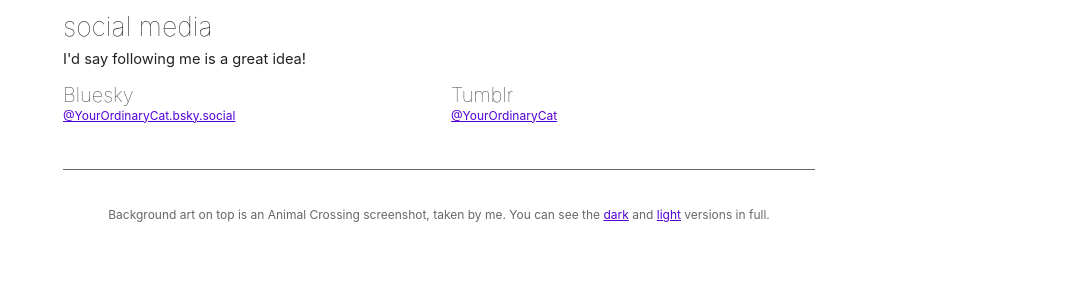
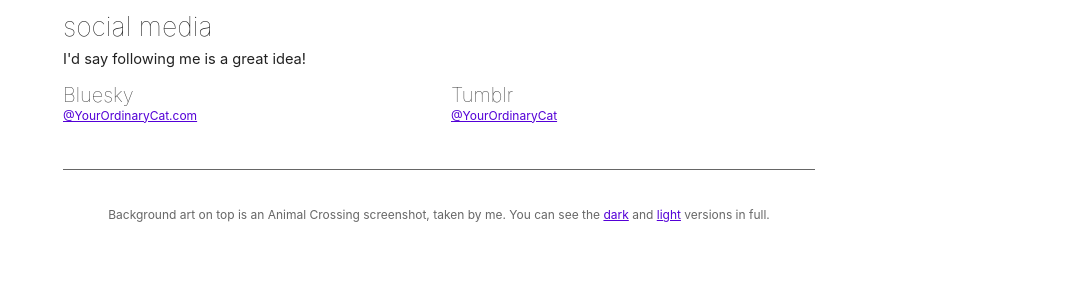
Before and after one commit to yourordinarycat/yourordinarycat.github.io, a Jekyll site: the page built from index.md, in a window 1280 px wide. Shown: the part 707-1007 px from the top of the page, without its empty margins (201-1280 px from the left). Built offline with Jekyll 4.4.1, drawn with Linux system fonts in a browser that asks for light colours.

Commit message:
Update a few references

```diff
--- a/_layouts/home.html
+++ b/_layouts/home.html
@@ -10,7 +10,7 @@ layout: compress
   <meta charset="utf-8">
   <title>{{ site.title }}</title>
   <meta name="author" content="{{ site.author }}">
-  <meta name="description" content="{{ site.short_author }}'s official website.">
+  <meta name="description" content="{{ site.aka }}'s official website.">
   <link href="{{ '/assets/css/home.jekyll.css' | relative_url }}" rel="stylesheet">
   <link rel="icon" type="image/png" href="/favicon-96x96.png" sizes="96x96">
   <link rel="icon" type="image/svg+xml" href="/favicon.svg">
@@ -25,7 +25,7 @@ layout: compress
       <h1>{{ page.title }}</h1>
       <p>
         I am {{ site.short_author }} (AKA {{ site.aka }}), creator of a tiny little blog,
-        <a href="https://{{ site.aka | slugify }}.github.io/dreamscape/">
+        <a href="https://{{ site.aka | slugify }}.com/dreamscape/">
           ☆ dreamscape ☆
         </a>
       </p>
@@ -136,8 +136,8 @@ layout: compress
       <ul class="tcg bp-476">
         <li>
           <h3>Bluesky</h3>
-          <a class="tcg-caption" href="https://bsky.app/profile/{{ site.aka | slugify }}.bsky.social">
-            @{{ site.aka }}.bsky.social
+          <a class="tcg-caption" href="https://bsky.app/profile/{{ site.aka | slugify }}.com">
+            @{{ site.aka }}.com
           </a>
         </li>
 
```
